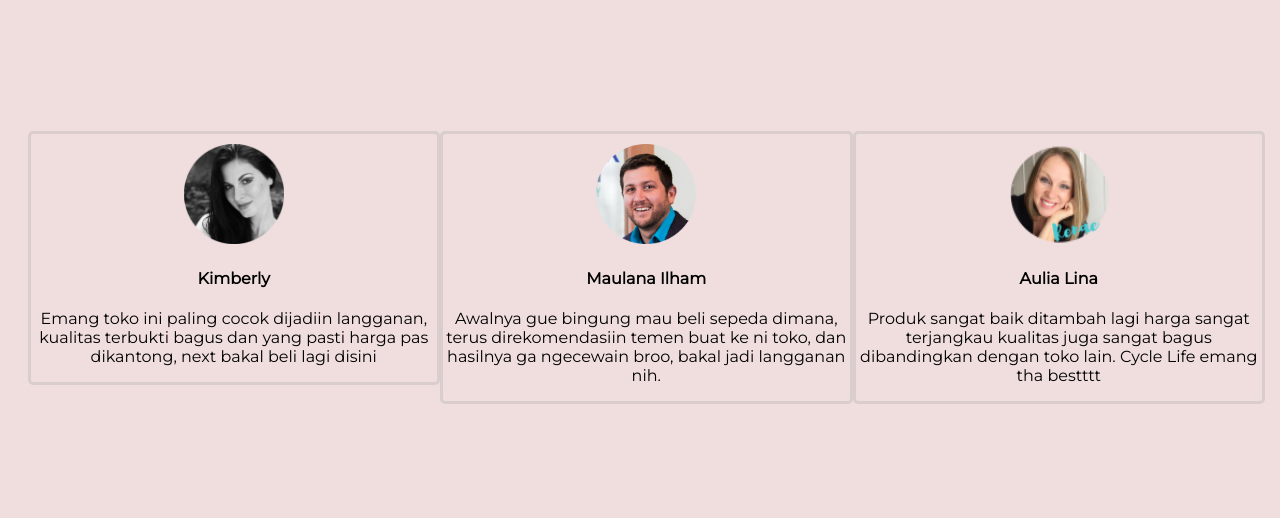
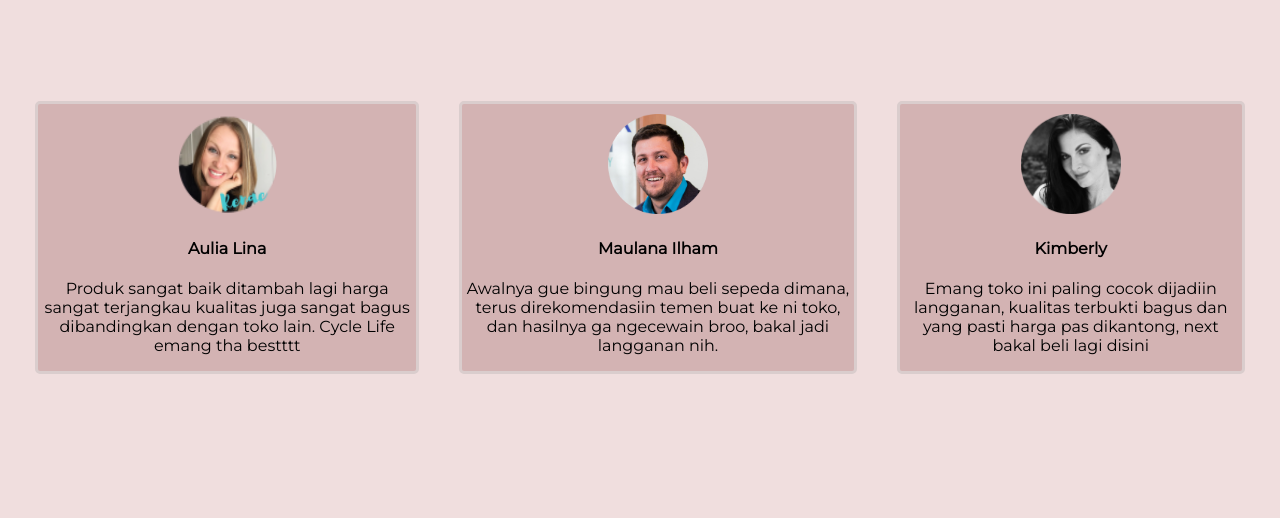
Before and after one commit to Dikabram/CEB-F32, a plain HTML site: page index.html in a window 1280 px wide. Shown: the part 964-1482 px from the top of the page. Drawn offline with Linux system fonts and the light colour scheme.

Commit message:
Update style.css

```diff
--- a/style.css
+++ b/style.css
@@ -192,27 +192,30 @@ span {
 /* Feedback */
 
 .feedback-wrapper {
-    padding-top: 60px;
+    padding-top: 30px;
     background-color: #f0dede;
+    height: 450px;
+    margin-top: 0;
+}
+
+.feedback-wrapper h2 {
     text-align: center;
-    height: 600px;
+    font-size: 24px;
+}
+
+.feedback {
+    display: flex;
+    flex: auto;
 }
 
 .feed-back {
     border: 3px solid #dacdcd;
+    background-color: rgba(211, 179, 179, 1.1);
     border-radius: 5px;
-    float: right;
     padding-top: 10px;
-    width: 33%;
     text-align: center;
+    margin: 0 20px;
 }
-
-.heading {
-    padding: 50px 30px 20px 30px;
-    text-align: left;
-    color: #141414;
-}
-
 
 /* Footer */
 
```
